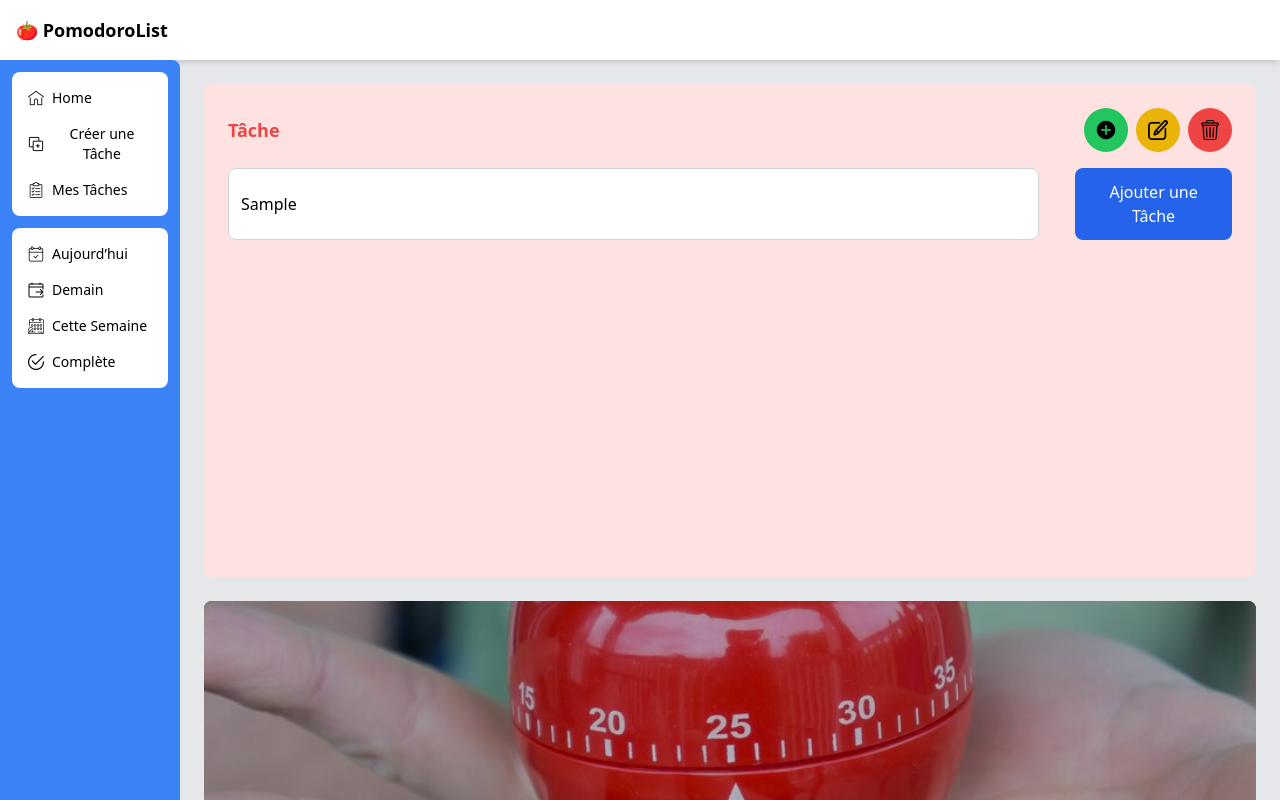
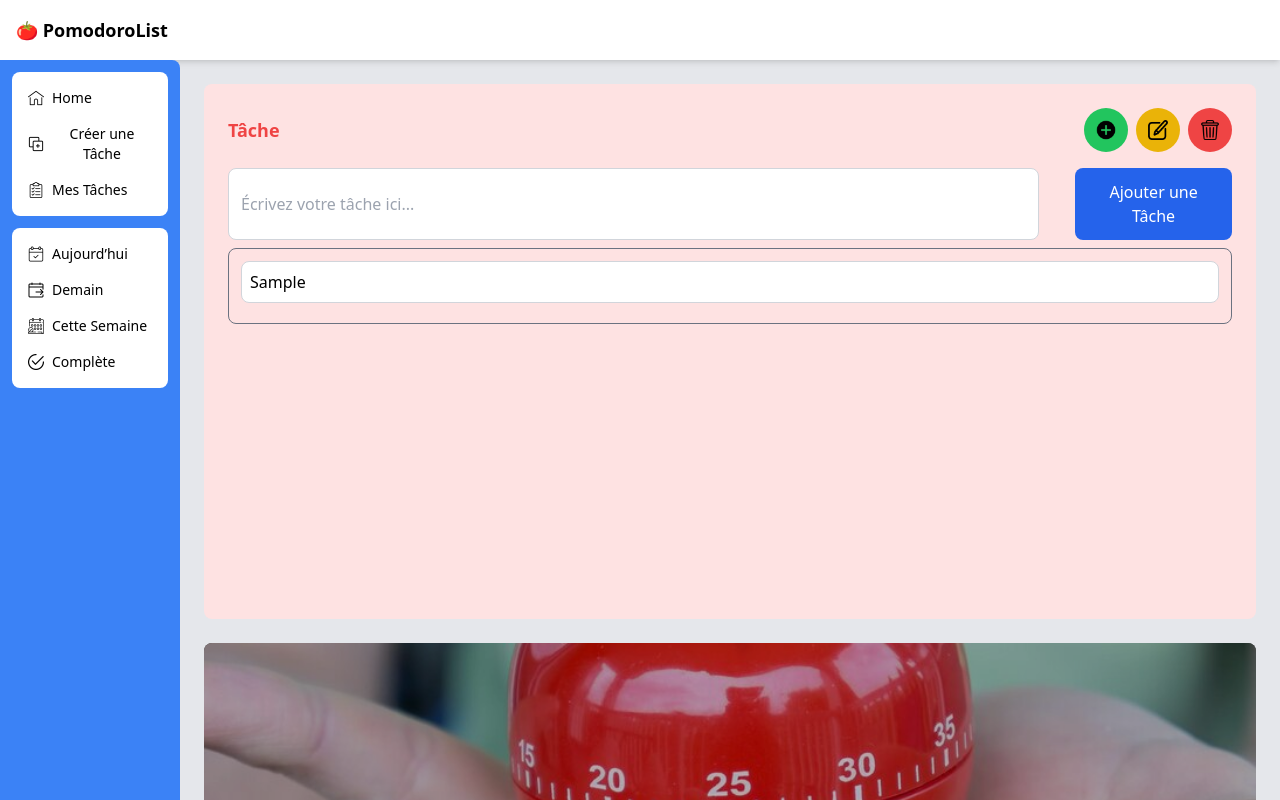
Before and after one commit to YoussefAitRais/productivity, a plain HTML site: page index.html in a window 1280 px wide. Both pictures are taken after typing "Sample" into the empty fields and a click on the button "Ajouter une Tâche". Shown: the top 800 px of the page. Drawn offline with nearby package versions, Linux system fonts and the light colour scheme.

Commit message:
addtask javascript

```diff
--- a/Js/main.js
+++ b/Js/main.js
@@ -1 +1,36 @@
-const addTask = document.getElementById("addtask");
+let taskInput = document.querySelector("#taskInput");
+let taskSubmit = document.querySelector("#taskSubmit");
+let taskAdd = document.querySelector("#taskAdd");
+
+let taskArray = [];
+
+taskSubmit.addEventListener("click", function () {
+    if (taskInput.value.trim() !== "") {
+        addTask(taskInput.value);
+        taskInput.value = ""; // Clear input after adding
+    }
+});
+
+function addTask(taskText) {
+    const task = {
+        id: Date.now(),
+        title: taskText,
+        complete: false,
+    };
+
+    taskArray.push(task);
+    console.log(taskArray);
+
+    displayTasks();
+}
+
+function displayTasks() {
+    taskAdd.innerHTML = ""; // Clear previous tasks
+
+    taskArray.forEach(task => {
+        let taskItem = document.createElement("div");
+        taskItem.classList.add("p-2", "border", "border-gray-300", "rounded-lg", "mb-2", "bg-white");
+        taskItem.textContent = task.title;
+        taskAdd.appendChild(taskItem);
+    });
+}
--- a/index.html
+++ b/index.html
@@ -80,11 +80,14 @@
                     </div>
 
                     <div class="flex gap-9">
-                        <input type="text" placeholder="Écrivez votre tâche ici..."
+                        <input id="taskInput" type="text" placeholder="Écrivez votre tâche ici..."
                             class="w-full p-3 rounded-lg border border-gray-300">
-                        <button class="bg-blue-600 text-white px-6 py-3 rounded-lg">
+                        <button id="taskSubmit" class="bg-blue-600 text-white px-6 py-3 rounded-lg">
                             Ajouter une Tâche
                         </button>
+                    </div>
+                    <div id="taskAdd" class="w-full p-3 rounded-lg border border-gray-500 mt-2">
+                        test div
                     </div>
                 </div>
 
```
